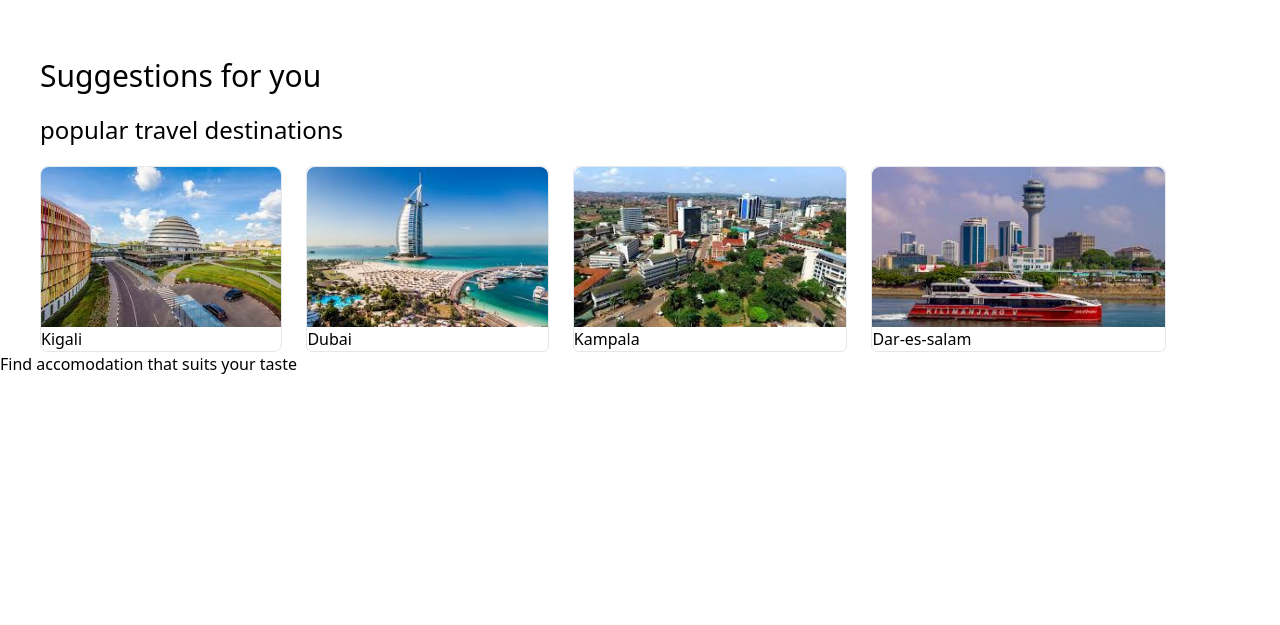
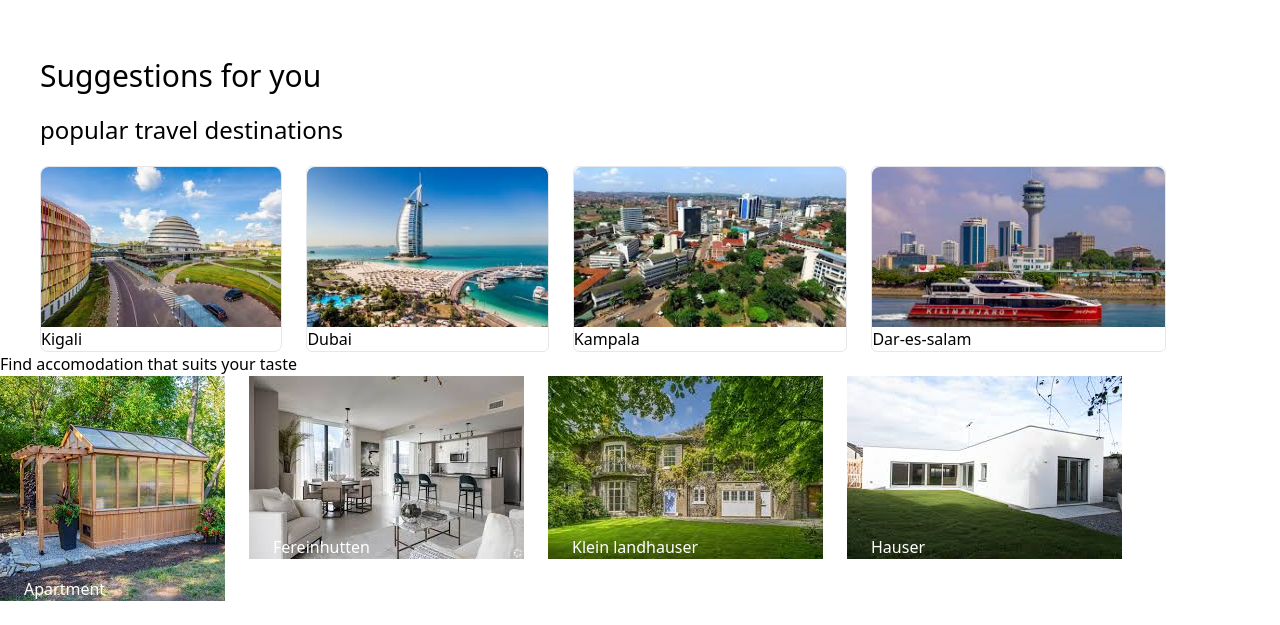
Before and after one commit to DevRamona/web_cloning, a website: page src/index.html in a window 1280 px wide. Shown: the part 942-1567 px from the top of the page. Before the commit the page ends 1318 px from the top, so only its background shows below. Drawn offline with Linux system fonts and the light colour scheme.

Commit message:
added more pictures

```diff
--- a/src/index.html
+++ b/src/index.html
@@ -112,8 +112,27 @@
 
     <div>
         <h1>Find accomodation that suits your taste</h1>
-        <div>
+        <div class="flex flex-row text-white absolute gap-6">
+
             <div>
+                <a href="/"></a>
+                <img src="/images/ferenheit.jpg">
+               <span class="bottom-6 relative left-6">Apartment</span>
+            </div>
+            <div>
+                <a href="/"></a>
+                <img src="/images/apartment.jpg">
+               <span class="bottom-6 relative left-6">Fereinhutten</span>
+            </div>
+            <div>
+                <a href="/"></a>
+                <img src="/images/new.jpg">
+                <span class="bottom-6 relative left-6">Klein landhauser</span>
+            </div>
+            <div>
+                <a href="/"></a>
+                <img src="/images/upper.jpg">
+               <span class="bottom-6 relative left-6">Hauser</span>
 
             </div>
         </div>
```
Also changed, not shown: images/apartment.jpg (added), images/ferenheit.jpg (added), images/hauser.jpg (added), images/last.jpg (added), images/new.jpg (added), images/upper.jpg (added), src/output.css.
